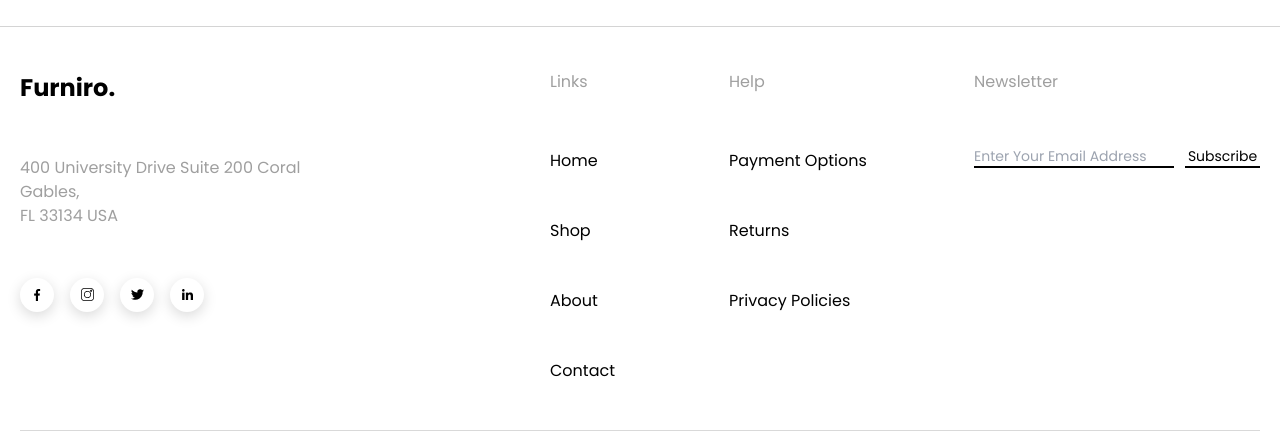
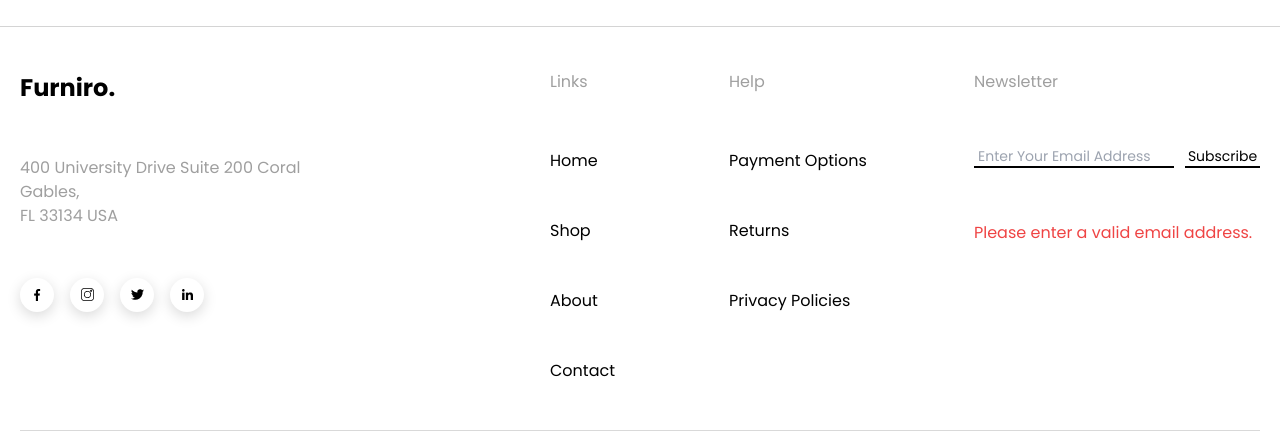
Before and after one commit to Tayling-Ng/desafio-4_compassUol, a React (Vite) app: page / in a window 1280 px wide. Both pictures are taken after a click on the button "Subscribe". Shown: the part 4286-4718 px from the top of the page. Built offline with nearby package versions, Linux system fonts and the light colour scheme.

Commit message:
feat: Email validation

```diff
--- a/src/components/Footer/Footer.tsx
+++ b/src/components/Footer/Footer.tsx
@@ -1,9 +1,25 @@
+import { useState } from 'react';
 import facebook from '../../assets/img-footer/facebook.png';
 import instagram from '../../assets/img-footer/instagram.png';
 import twitter from '../../assets/img-footer/twitter.png';
 import linkedin from '../../assets/img-footer/linkedin.png';
 
 export const Footer = () => {
+    const [email, setEmail] = useState('');
+    const [message, setMessage] = useState('');
+
+    const handleSubscribe = () => {
+        const emailRegex =
+            /^[^\s@]+@([a-zA-Z0-9-]+\.)?(gmail\.com|yahoo\.com|hotmail\.com|outlook\.com|icloud\.com|aol\.com|protonmail\.com|zoho\.com|live\.com|yandex\.com|bol\.com\.br|uol\.com\.br|[a-zA-Z0-9-]+\.(com|net|org|gov|edu|br|co\.uk|com\.br|io|ai))$/;
+
+        if (!emailRegex.test(email)) {
+            setMessage('Please enter a valid email address.');
+        } else {
+            setMessage('Subscribe successfully.');
+            setEmail('');
+        }
+    };
+
     return (
         //footer
         <div className="flex justify-center items-center h-[505px] border-t border-black/[0.17] font-poppins">
@@ -103,16 +119,38 @@ export const Footer = () => {
                             </div>
                             {/* Group 29 */}
                             <div className="flex flex-row items-center w-[286px] gap-[11px] ">
-                                <div className="flex  items-center w-[200px] h-[21px] leading-5 border-0 border-b-2 border-black focus:border-black outline-none text-[14px] ">
+                                <div className="flex  items-center w-[200px] h-[21px] leading-5 border-0 border-b-2 border-black text-[14px] ">
                                     <input
+                                        className="w-[200px] pl-1"
                                         type="email"
                                         placeholder="Enter Your Email Address"
+                                        value={email}
+                                        onChange={(e) =>
+                                            setEmail(e.target.value)
+                                        }
+                                        onKeyDown={(e) =>
+                                            e.key === 'Enter' &&
+                                            handleSubscribe()
+                                        }
                                     />
                                 </div>
                                 <div className="flex justify-center items-center w-[75px] h-[21px] font-medium leading-5 border-0 border-b-2 border-black px-4 py-1 text-[14px]">
-                                    <button>Subscribe</button>
+                                    <button onClick={handleSubscribe}>
+                                        Subscribe
+                                    </button>
                                 </div>
                             </div>
+                            {message && (
+                                <p
+                                    className={
+                                        message === 'Subscribe successfully.'
+                                            ? 'text-green-500'
+                                            : 'text-red-500'
+                                    }
+                                >
+                                    {message}
+                                </p>
+                            )}
                         </div>
                     </div>
                 </div>
```
